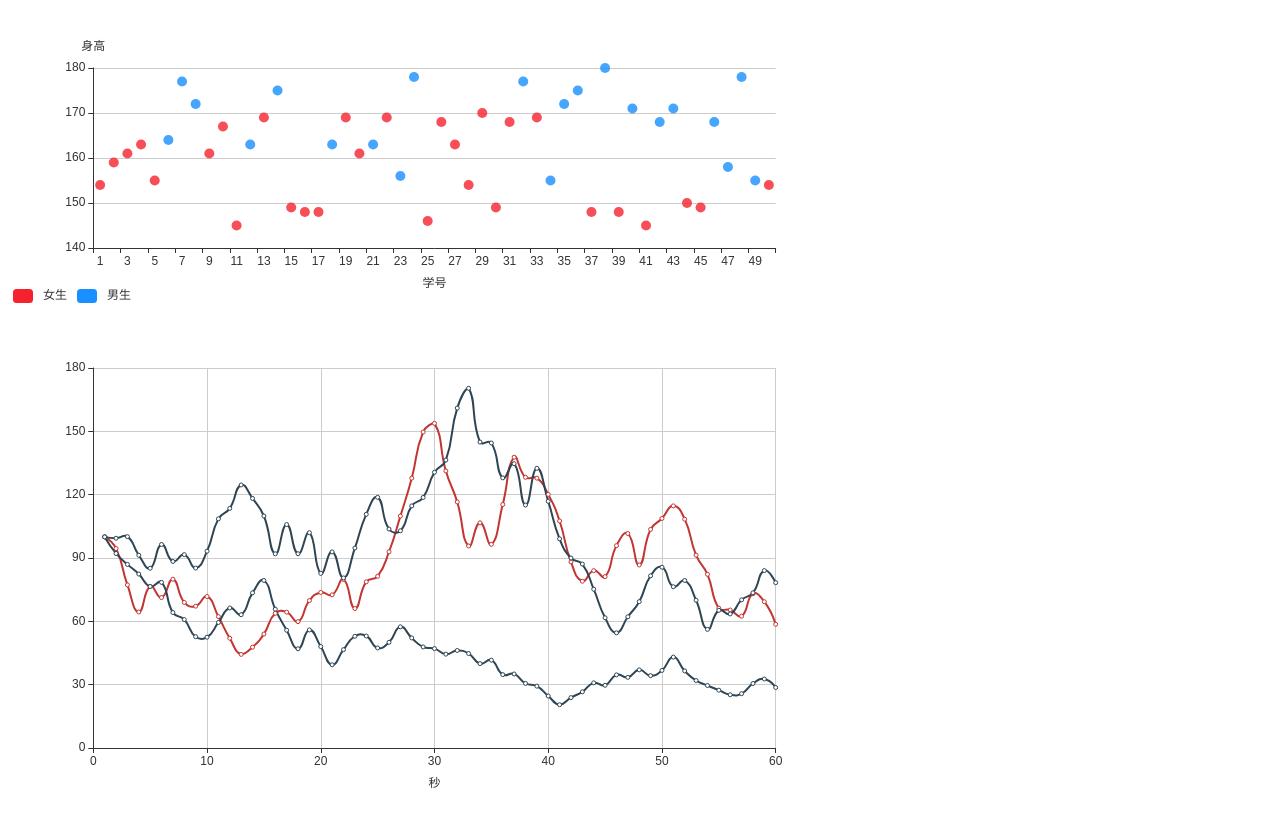
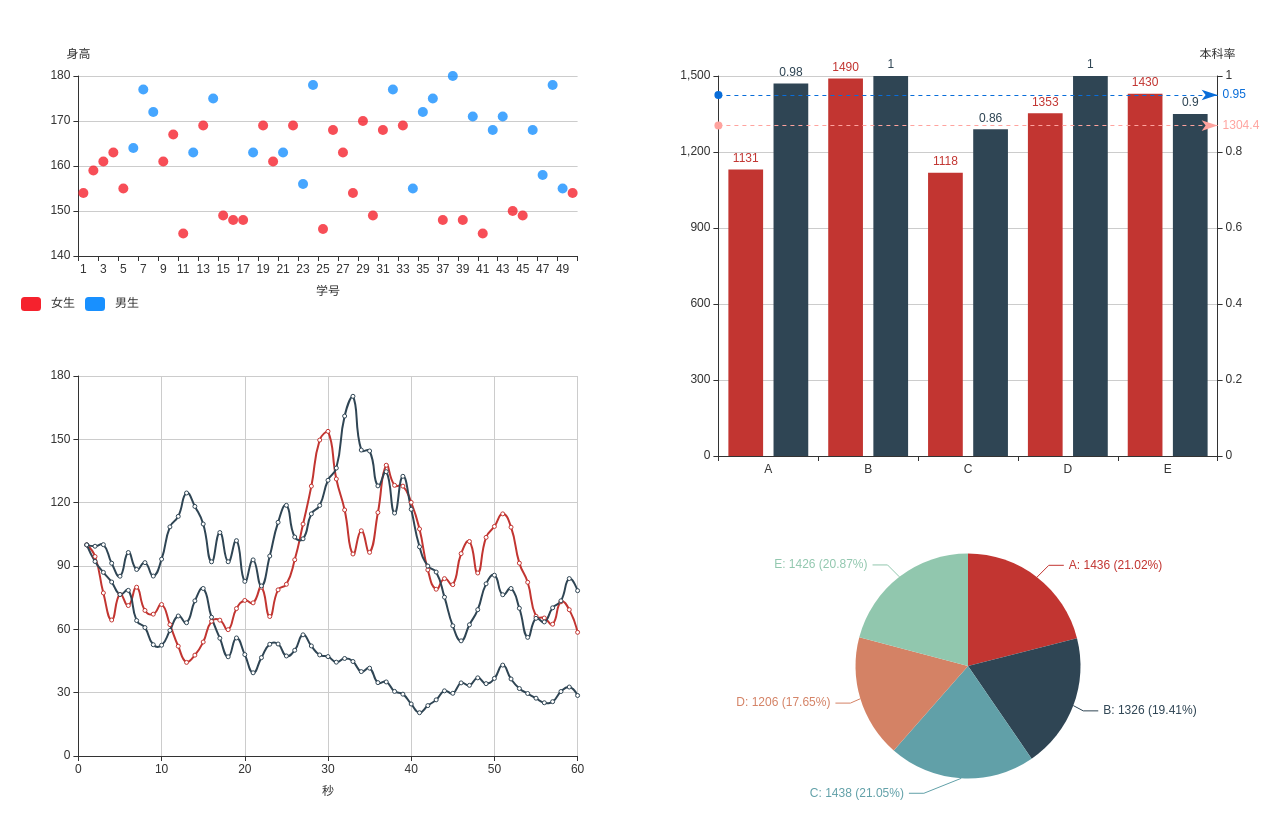
Before and after one commit to geek-zwb/pratice, a website built with webpack: page js-data-juejin/index.html in a window 1280 px wide. Built offline with nearby package versions, Linux system fonts and the light colour scheme.

Commit message:
pratice-js-data: echarts simple bar and pie

```diff
--- a/js-data-juejin/echarts/data.js
+++ b/js-data-juejin/echarts/data.js
@@ -1,3 +1,16 @@
+function getRandomInt(min, max) {
+  return Math.round(min + Math.random() * (max - min));
+}
+/**
+ * get the coefficient range (-r, r)
+ * @param r
+ * @returns {number}
+ */
+function randomCoefficient(r) {
+  const rand = Math.random();
+  return (rand - 0.5) * 2 * r; // get the coefficient range (-r, r)
+}
+
 export function getStudent() {
   const students = [];
   const n = 50;
@@ -6,10 +19,6 @@ export function getStudent() {
     male: [155, 180],
     female: [145, 170]
   };
-
-  function getRandomInt(min, max) {
-    return Math.round(min + Math.random() * (max - min));
-  }
 
   for (let i = 0; i < n; i++) {
     const gender = Math.random() > 0.5 ? 'male' : 'female';
@@ -27,16 +36,6 @@ export function getStudent() {
   return students;
 }
 
-/**
- * get the coefficient range (-r, r)
- * @param r
- * @returns {number}
- */
-function randomCoefficient(r) {
-    const rand = Math.random();
-    return (rand - 0.5) * 2 * r; // get the coefficient range (-r, r)
-}
-
 export function getTimeRandom() {
   const n = 60 - 1;
   const temp = [100];
@@ -51,3 +50,17 @@ export function getTimeRandom() {
       return {time: index + 1, value: item};
   });
 }
+
+export function getSchoolData() {
+  let N = [],
+      P = [],
+      data = [];
+  for (let i = 0; i < 5; i++) {
+    const n = getRandomInt(1000, 1500);
+    const p = getRandomInt(85, 100) / 100;
+    N.push(n);
+    P.push(p);
+    data.push({name: String.fromCharCode(65 + i), N: n, P: p});
+  }
+    return {N, P, data};
+}
--- a/js-data-juejin/echarts/index.css
+++ b/js-data-juejin/echarts/index.css
@@ -1,10 +1,14 @@
+* {
+  box-sizing: border-box;
+}
 #app {
   width: 100vw;
   display: flex;
   justify-content: center;
 }
 .left {
-  flex: 2;
+  padding: 8px;
+  flex: 1;
 }
 .scatter {
   height: 300px;
@@ -13,5 +17,12 @@
   height: 500px;
 }
 .right {
+  padding: 8px;
   flex: 1;
 }
+.bar {
+  height: 500px;
+}
+.pie {
+  height: 300px;
+}
--- a/js-data-juejin/echarts/index.js
+++ b/js-data-juejin/echarts/index.js
@@ -1,33 +1,35 @@
 import echarts from 'echarts/lib/echarts';
 import 'echarts/lib/chart/scatter';
 import 'echarts/lib/chart/line';
+import 'echarts/lib/chart/bar';
+import 'echarts/lib/chart/pie';
 import 'echarts/lib/component/visualMap';
+import 'echarts/lib/component/markLine';
 import './index.css';
-import {getStudent, getTimeRandom} from './data';
+import {getStudent, getTimeRandom, getSchoolData} from './data';
 
 const data = getStudent();
 const timeData = getTimeRandom();
 const timeData2 = getTimeRandom();
-console.log('timeData2', timeData2);
 
 const scatter = echarts.init(document.querySelector('.scatter'));
-
 scatter.setOption({
   dataset: {
-    source: data
+    source: data,
   },
-  series: [{
+  series: [
+    {
       type: 'scatter',
       encode: {
         x: 'id',
         y: 'height',
-    }
+      },
     }],
   xAxis: {
     type: 'category',
     name: '学号',
     nameLocation: 'middle',
-    nameGap: 30
+    nameGap: 30,
   },
   yAxis: {
     type: 'value',
@@ -42,50 +44,145 @@ scatter.setOption({
       {value: 'male', label: '男生', color: '#1890ff'},
       {value: 'female', label: '女生', color: '#f5222d'},
     ],
-    orient: 'horizontal'
-  }
+    orient: 'horizontal',
+  },
 });
 
 const lineChart = echarts.init(document.querySelector('.line'));
 lineChart.setOption({
   dataset: {
-    source: timeData
+    source: timeData,
   },
-  series:[ {
+  series: [
+    {
       name: 'line1',
       type: 'line',
       encode: {
         x: 'time',
-      y: 'value'
+        y: 'value',
       },
-    smooth: true
+      smooth: true,
     }, {
       name: 'line2',
       type: 'line',
       encode: {
         x: 'time',
-      y: 'value'
+        y: 'value',
       },
       smooth: true,
-    data: timeData2.map(item => [item.time, item.value])
+      data: timeData2.map(item => [item.time, item.value]),
     }, {
       name: 'line2',
       type: 'line',
       encode: {
         x: 'time',
-      y: 'value'
+        y: 'value',
       },
       smooth: true,
-    data: getTimeRandom().map(item => [item.time, item.value])
+      data: getTimeRandom().map(item => [item.time, item.value]),
     }],
   xAxis: {
     type: 'value',
     name: '秒',
     nameLocation: 'middle',
-    nameGap: 30
+    nameGap: 30,
   },
   yAxis: {
     type: 'value',
-    scale: true
+    scale: true,
+  },
+});
+
+const barChart = echarts.init(document.querySelector('.bar'));
+barChart.setOption({
+  dataset: {
+    source: getSchoolData().data,
+  },
+  series: [
+    {
+      type: 'bar',
+      encode: {
+        x: 'id',
+        y: 'N'
+      },
+      label: {
+        normal: {
+          show: true,
+          position: 'top'
+        }
+      },
+      markLine: {
+        data: [
+          {
+            type: 'average',
+            name: '平均值',
+            lineStyle: {
+              color: '#ffa39e'
+            }
+          },
+        ]
+      }
+    },
+    {
+      type: 'bar',
+      yAxisIndex: 1,
+      encode: {
+        x: 'id',
+        y: 'P'
+      },
+      label: {
+        normal: {
+          show: true,
+          position: 'top'
+        }
+      },
+      markLine: {
+        data: [
+          {
+            type: 'average',
+            name: '平均值',
+            lineStyle: {
+              color: '#096dd9'
+            }
+          }
+        ]
+      }
+    }
+  ],
+  xAxis: {
+    type: 'category',
+  },
+  yAxis: [{
+    type: 'value',
+  }, {
+    type: 'value',
+    name: '本科率'
+  }],
+});
+
+const pieChart = echarts.init(document.querySelector('.pie'));
+pieChart.setOption({
+  /*series: {
+    type: 'pie',
+    label: {
+      formatter: '{@name}: {@N} ({d}%)'
+    },
+    data: getSchoolData().data.map(item => ({
+      value: item.N,
+      name: item.name,
+    })),
+  }*/
+  dataset: {
+    source: getSchoolData().data
+  },
+  series: {
+    type: 'pie',
+    label: {
+      formatter: '{@name}: {@N} ({d}%)'
+    },
+    encode: {
+      value: 'N',
+      itemName: 'name'
+    }
   }
 });
--- a/js-data-juejin/index.html
+++ b/js-data-juejin/index.html
@@ -12,7 +12,10 @@
     <div class="scatter">scatter</div>
     <div class="line">line</div>
   </div>
-  <div class="right"></div>
+  <div class="right">
+    <div class="bar"></div>
+    <div class="pie"></div>
+  </div>
 </div>
 </body>
 </html>
```
Lines whose indentation alone changed are shown as unchanged.
